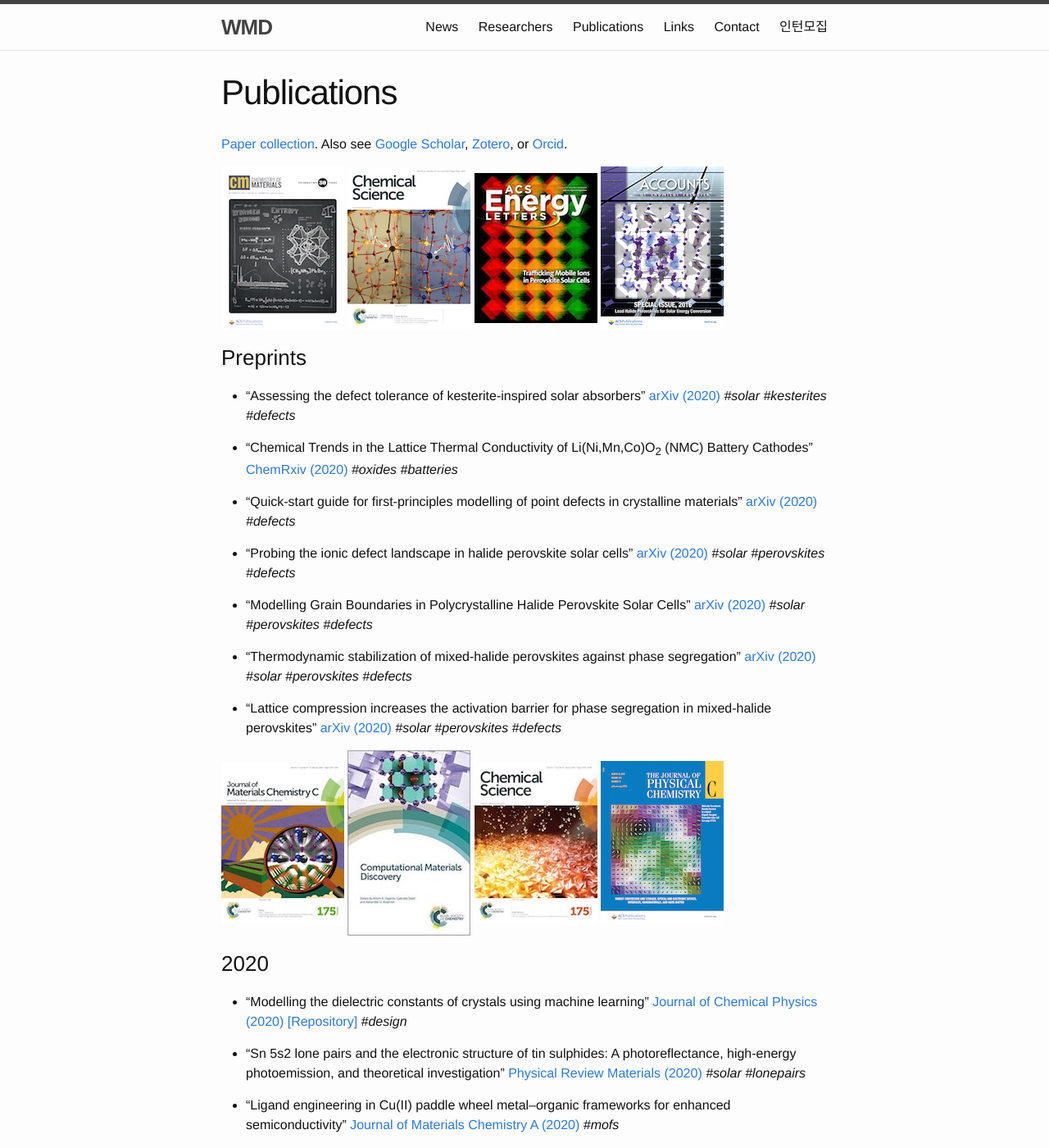
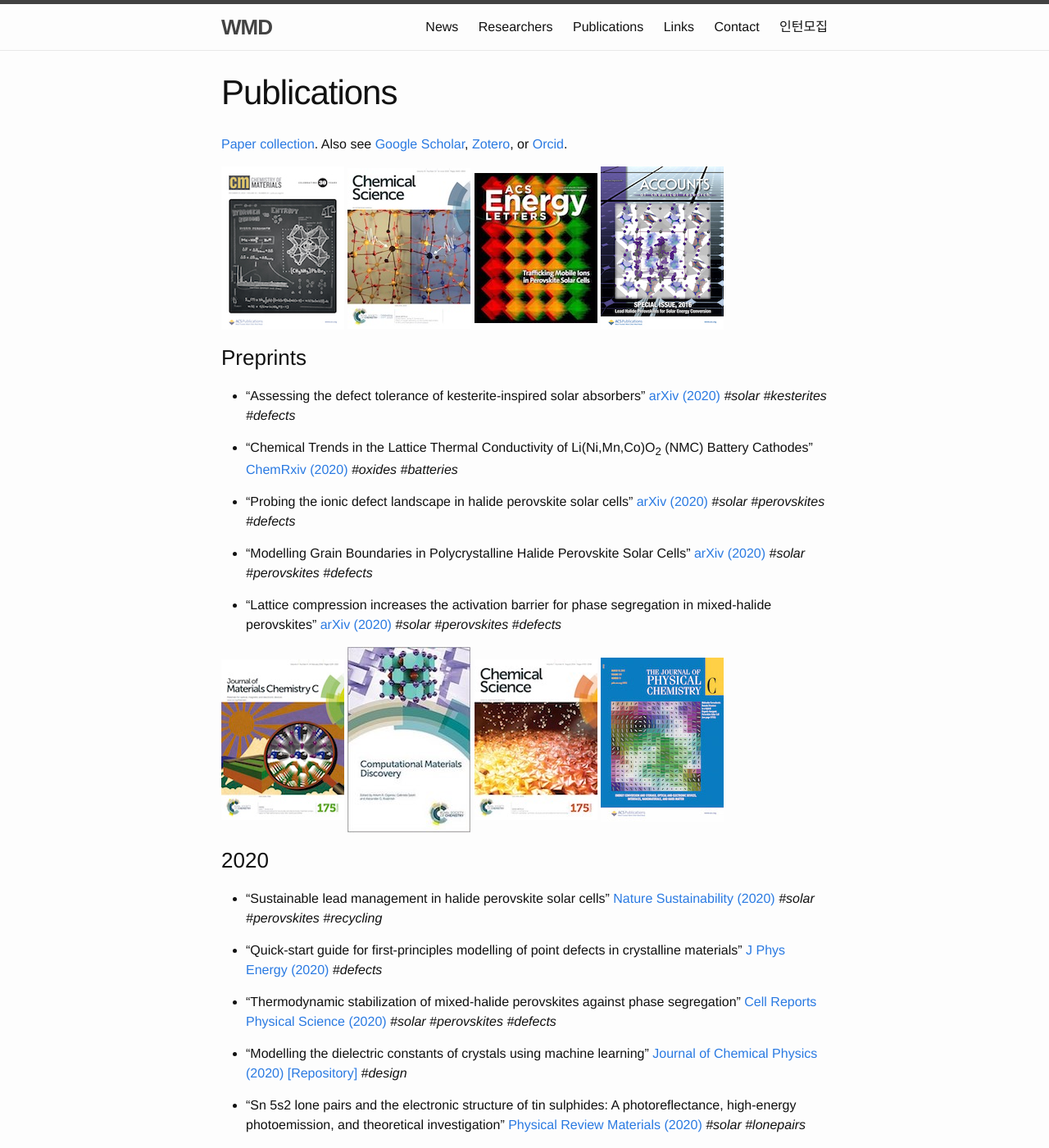
Before and after one commit to WMD-group/WMD-group.github.io, a Jekyll site: the page built from c_papers.md, in a window 1280 px wide and 1400 px high. Shown: the whole window at 82% size. Built offline with Jekyll 4.4.1, drawn with Linux system fonts in a browser that asks for light colours.

Commit message:
Update c_papers.md
August already??

```diff
--- a/c_papers.md
+++ b/c_papers.md
@@ -20,16 +20,10 @@
 * "Chemical Trends in the Lattice Thermal Conductivity of Li(Ni,Mn,Co)O<sub>2</sub> (NMC) Battery Cathodes" [ChemRxiv (2020)](https://chemrxiv.org/articles/Chemical_Trends_in_the_Lattice_Thermal_Conductivity_of_Li_Ni_Mn_Co_O_sub_2_sub_NMC_Battery_Cathodes/12320033)
 *#oxides #batteries*
 
-* "Quick-start guide for first-principles modelling of point defects in crystalline materials" [arXiv (2020)](https://arxiv.org/abs/2005.01941)
-*#defects*
-
 * "Probing the ionic defect landscape in halide perovskite solar cells" [arXiv (2020)](https://arxiv.org/abs/2005.06942)
 *#solar #perovskites #defects*
 
 * "Modelling Grain Boundaries in Polycrystalline Halide Perovskite Solar Cells" [arXiv (2020)](https://arxiv.org/abs/2004.04416)
-*#solar #perovskites #defects*
-
-* "Thermodynamic stabilization of mixed-halide perovskites against phase segregation" [arXiv (2020)](https://arxiv.org/abs/2001.05330)
 *#solar #perovskites #defects*
 
 * "Lattice compression increases the activation barrier for phase segregation in mixed-halide perovskites" [arXiv (2020)](https://arxiv.org/abs/2007.04648)
@@ -38,6 +32,15 @@
 ![](/assets/jmcc-2016.jpg) ![](/assets/rsc-2018.jpg) ![](/assets/cs-2016.jpg)  ![](/assets/jpcc-2015.jpg)
 
 ### 2020
+
+* "Sustainable lead management in halide perovskite solar cells" [Nature Sustainability (2020)](https://doi.org/10.1038/s41893-020-0586-6)
+*#solar #perovskites #recycling*
+
+* "Quick-start guide for first-principles modelling of point defects in crystalline materials" [J Phys Energy (2020)](https://doi.org/10.1088/2515-7655/aba081)
+*#defects*
+
+* "Thermodynamic stabilization of mixed-halide perovskites against phase segregation" [Cell Reports Physical Science (2020)](https://doi.org/10.1016/j.xcrp.2020.100120)
+*#solar #perovskites #defects*
 
 * "Modelling the dielectric constants of crystals using machine learning" [Journal of Chemical Physics (2020)](https://aip.scitation.org/doi/10.1063/5.0013136) [[Repository]](https://github.com/WMD-group/Dielectric_ML)
 *#design*
```
